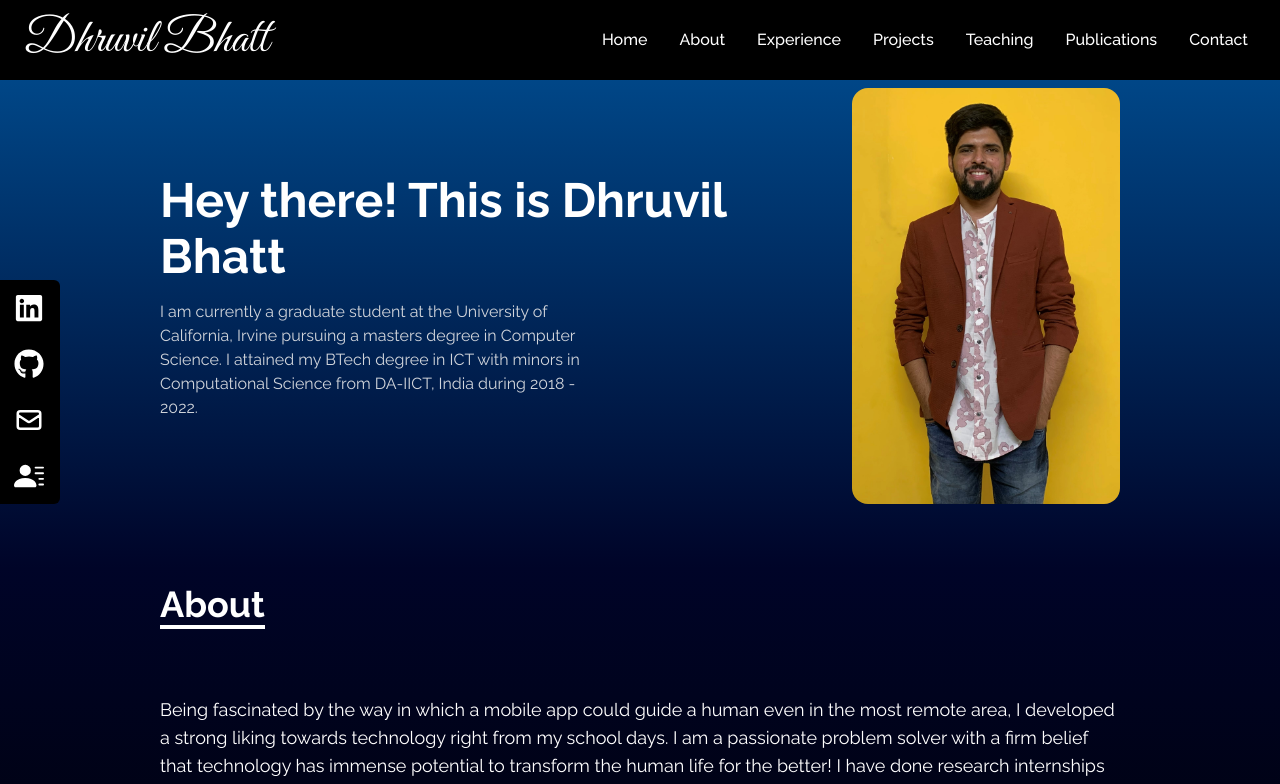
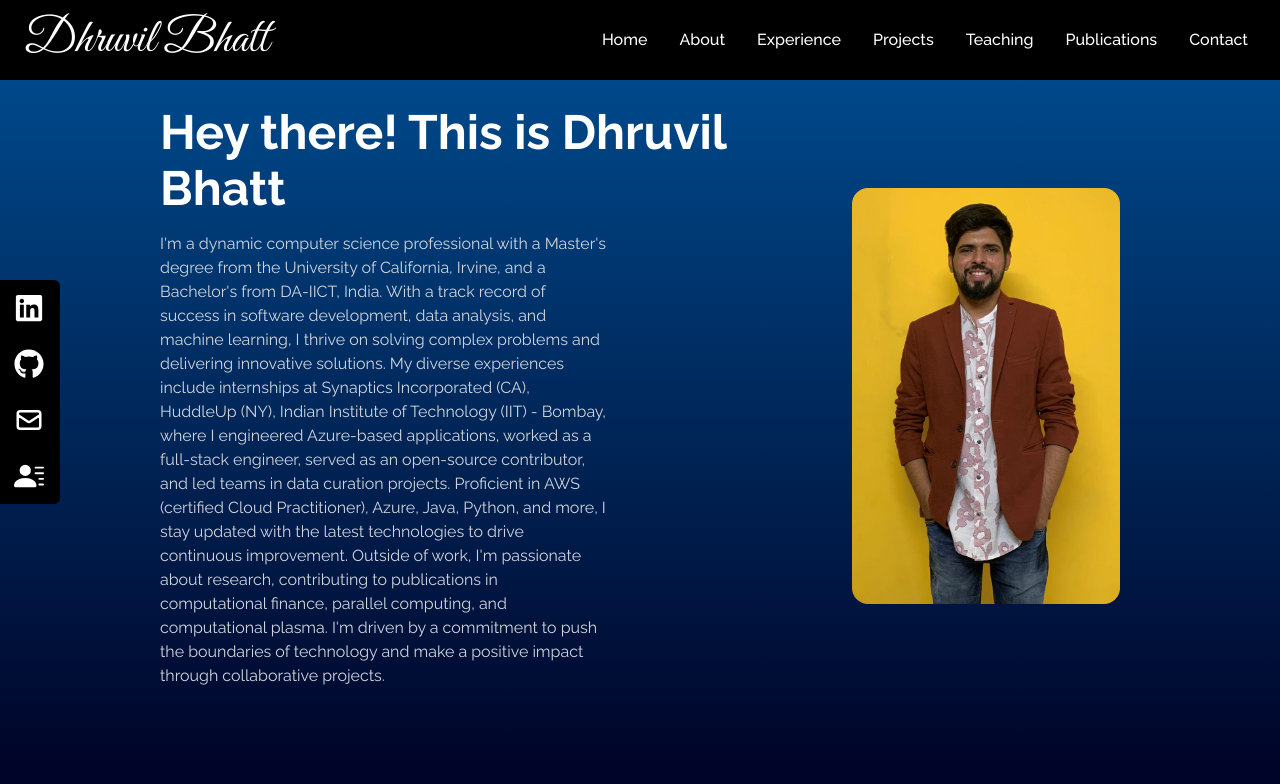
Before and after one commit to Dhruvilbhatt/Dhruvil-Bhatt-Portfolio-Website, a React (Create React App) app: page / in a window 1280 px wide. Shown: the top 784 px of the page. Built offline with nearby package versions, Linux system fonts and the light colour scheme; the HTML template or start-up script is replaced by a standard one.

Commit message:
Updated about section

```diff
--- a/src/components/Home.jsx
+++ b/src/components/Home.jsx
@@ -15,8 +15,10 @@ const Home = () => {
             Hey there! This is Dhruvil Bhatt
           </h2>
           <p className="text-gray-300 py-4 max-w-md">
-            I am currently a graduate student at the University of California, Irvine pursuing a masters degree in Computer Science. I attained my BTech degree in ICT with minors in Computational Science from DA-IICT,
-            India during 2018 - 2022.
+
+            I'm a dynamic computer science professional with a Master's degree from the University of California, Irvine, and a Bachelor's from DA-IICT, India. With a track record of success in software development, data analysis, and machine learning, I thrive on solving complex problems and delivering innovative solutions.
+            My diverse experiences include internships at Synaptics Incorporated (CA), HuddleUp (NY), Indian Institute of Technology (IIT) - Bombay, where I engineered Azure-based applications, worked as a full-stack engineer, served as an open-source contributor, and led teams in data curation projects. Proficient in AWS (certified Cloud Practitioner), Azure, Java, Python, and more, I stay updated with the latest technologies to drive continuous improvement.
+            Outside of work, I'm passionate about research, contributing to publications in computational finance, parallel computing, and computational plasma. I'm driven by a commitment to push the boundaries of technology and make a positive impact through collaborative projects.
           </p>
 
           {/* <div>
```
